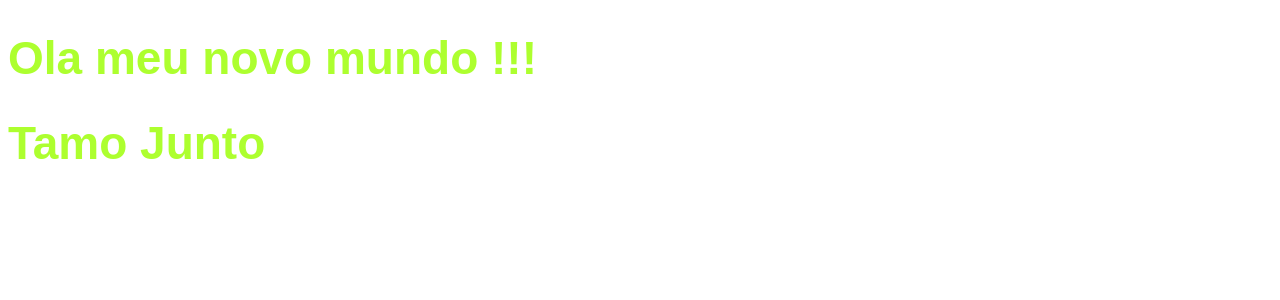
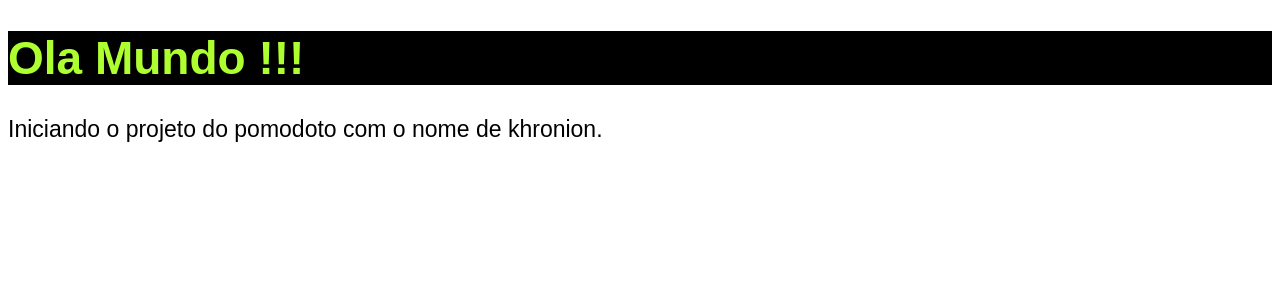
Before and after one commit to gustavobm-tech/Khronion, a React (Vite) app: page / in a window 1280 px wide. Shown: the top 300 px of the page. Built offline with nearby package versions, Linux system fonts and the light colour scheme.

Commit message:
Adicionado o primeiro componente do projeto

```diff
--- a/src/App.tsx
+++ b/src/App.tsx
@@ -1,10 +1,12 @@
+import { Heading } from "./components/Heading/Heading"
 import "./styles/global.css"
 
 
 export const App = () => {
   return (
     <>
-      <h1>Ola meu novo mundo !!!</h1>
+     < Heading />
+      <p> Iniciando o projeto do pomodoto com o nome de khronion. </p>
     </>
   );
 };
--- /dev/null
+++ b/src/components/Heading/Heading.module.css
@@ -0,0 +1,9 @@
+.headingEscuro{
+    background-color: Black;
+    color: greenyellow;
+}
+
+.headingClaro{
+    background-color: grey;
+    color: pink;
+}
--- /dev/null
+++ b/src/components/Heading/Heading.tsx
@@ -0,0 +1,10 @@
+import styles from "./Heading.module.css";
+
+
+export const Heading = () =>{
+    return (
+        <>
+            <h1 className={styles.headingEscuro}>Ola Mundo !!!</h1>
+        </>
+    )
+}
--- a/src/main.tsx
+++ b/src/main.tsx
@@ -5,6 +5,5 @@ import { App } from "./App";
 createRoot(document.getElementById("root")!).render(
   <StrictMode>
     <App />
-    <h1>Tamo Junto</h1>
   </StrictMode>
 );
```
